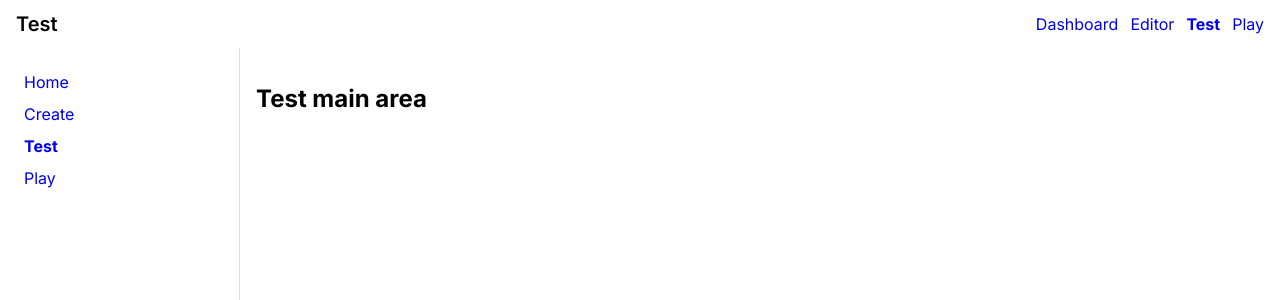
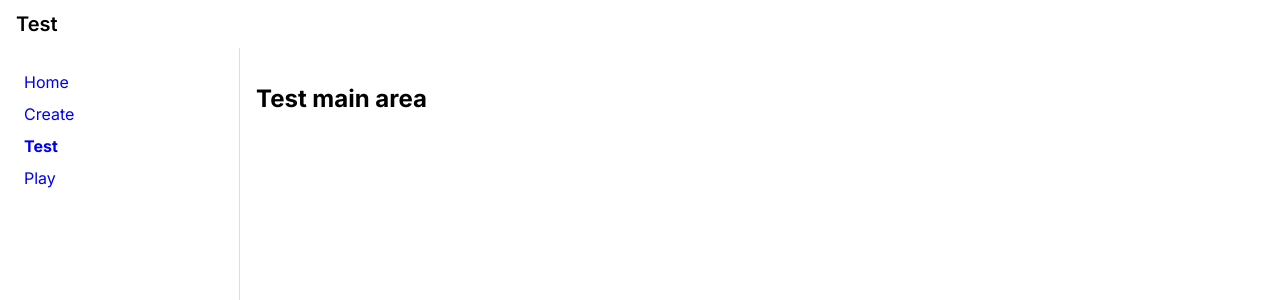
Before and after one commit to Kyleafuller199/Roguelite_Game_Maker, a React (Vite) app in the folder frontend/frontend_app/: page /test in a window 1280 px wide. Shown: the top 300 px of the page. Built offline with nearby package versions, Linux system fonts and the light colour scheme.

Commit message:
Comment out nav links from header and set Root to editor to remove unnecessary pages during demo

```diff
--- a/frontend/frontend_app/src/App.jsx
+++ b/frontend/frontend_app/src/App.jsx
@@ -3,7 +3,7 @@
  * Root component — configures React Router and maps URL paths to pages.
  */
 
-import { BrowserRouter, Routes, Route } from "react-router-dom";
+import { BrowserRouter, Routes, Route, Navigate } from "react-router-dom";
 
 import Root from "@/pages/Root";
 import Auth from "@/pages/Auth";
@@ -23,7 +23,7 @@
     <BrowserRouter>
       {/* Routes defines the mapping between paths and components */}
       <Routes>
-        <Route path="/" element={<Root />} />
+        <Route path="/" element={<Navigate to="/editor" replace />} />
         <Route path="/auth" element={<Auth />} />
         <Route path="/dashboard" element={<Dashboard />} />
         <Route path="/editor" element={<Editor />} />
--- a/frontend/frontend_app/src/components/AppHeader.jsx
+++ b/frontend/frontend_app/src/components/AppHeader.jsx
@@ -16,10 +16,10 @@
  * Shared structure should match Sidebar navigation.
  */
 const NAV_ITEMS = [
-  { label: "Dashboard", path: "/dashboard" },
-  { label: "Editor", path: "/editor" },
-  { label: "Test", path: "/test" },
-  { label: "Play", path: "/play" },
+//  { label: "Dashboard", path: "/dashboard" },
+//  { label: "Editor", path: "/editor" },
+// { label: "Test", path: "/test" },
+//  { label: "Play", path: "/play" },
 ];
 
 /**
```
Also changed, not shown: 2 other files (tests, documents, lock files or other folders).
